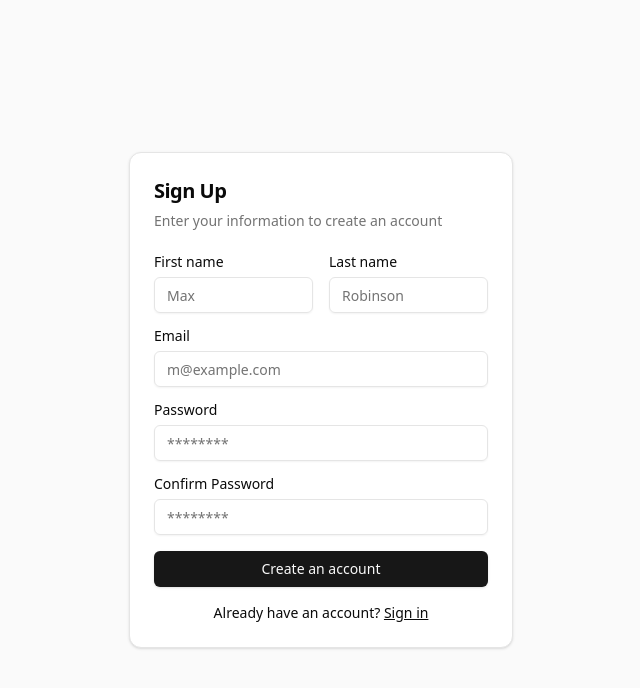
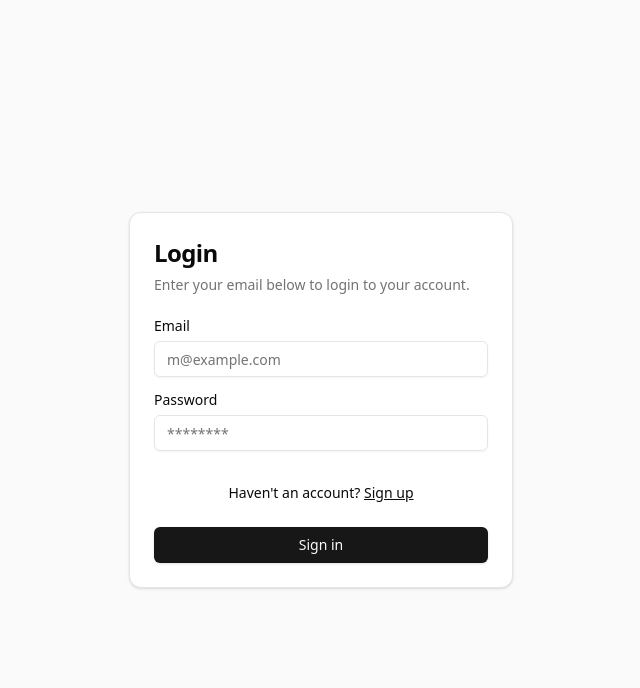
Before and after one commit to nureka-rodrigo/Express-Auth-Frontend, a React (Vite) app: page /sign-in in a window 1280 px wide. Shown: the top 688 px of the page, without its empty margins (319-959 px from the left). Built offline with nearby package versions, Linux system fonts and the light colour scheme.

Commit message:
Create sign-in page

```diff
--- a/src/App.tsx
+++ b/src/App.tsx
@@ -1,13 +1,15 @@
 import './App.css'
 import {Route, Routes} from "react-router-dom";
 import {SignUp} from "@/pages/sign-up.tsx";
+import {SignIn} from "@/pages/sign-in.tsx";
 
 function App() {
   return (
     <>
       <div className="bg-neutral-50 dark:bg-neutral-950">
         <Routes>
-          <Route path="/" element={<SignUp/>}/>
+          <Route path="/sign-up" element={<SignUp/>}/>
+          <Route path="/sign-in" element={<SignIn/>}/>
 
           <Route path="*" element={<SignUp/>}/>
         </Routes>
--- /dev/null
+++ b/src/pages/sign-in.tsx
@@ -0,0 +1,39 @@
+import {Button} from "@/components/ui/button"
+import {Card, CardContent, CardDescription, CardFooter, CardHeader, CardTitle,} from "@/components/ui/card"
+import {Input} from "@/components/ui/input"
+import {Label} from "@/components/ui/label"
+import {Link} from "react-router-dom";
+
+export function SignIn() {
+  return (
+    <section className="flex flex-col justify-center items-center min-h-screen px-4">
+      <Card className="w-full max-w-sm">
+        <CardHeader>
+          <CardTitle className="text-2xl">Login</CardTitle>
+          <CardDescription>
+            Enter your email below to login to your account.
+          </CardDescription>
+        </CardHeader>
+        <CardContent className="grid gap-4">
+          <div className="grid gap-2">
+            <Label htmlFor="email">Email</Label>
+            <Input id="email" type="email" placeholder="m@example.com" required/>
+          </div>
+          <div className="grid gap-2">
+            <Label htmlFor="password">Password</Label>
+            <Input id="password" type="password" placeholder="********" required/>
+          </div>
+          <div className="mt-4 text-center text-sm">
+            Haven't an account?{" "}
+            <Link to="/sign-up" className="underline">
+              Sign up
+            </Link>
+          </div>
+        </CardContent>
+        <CardFooter>
+          <Button className="w-full">Sign in</Button>
+        </CardFooter>
+      </Card>
+    </section>
+  )
+}
```
